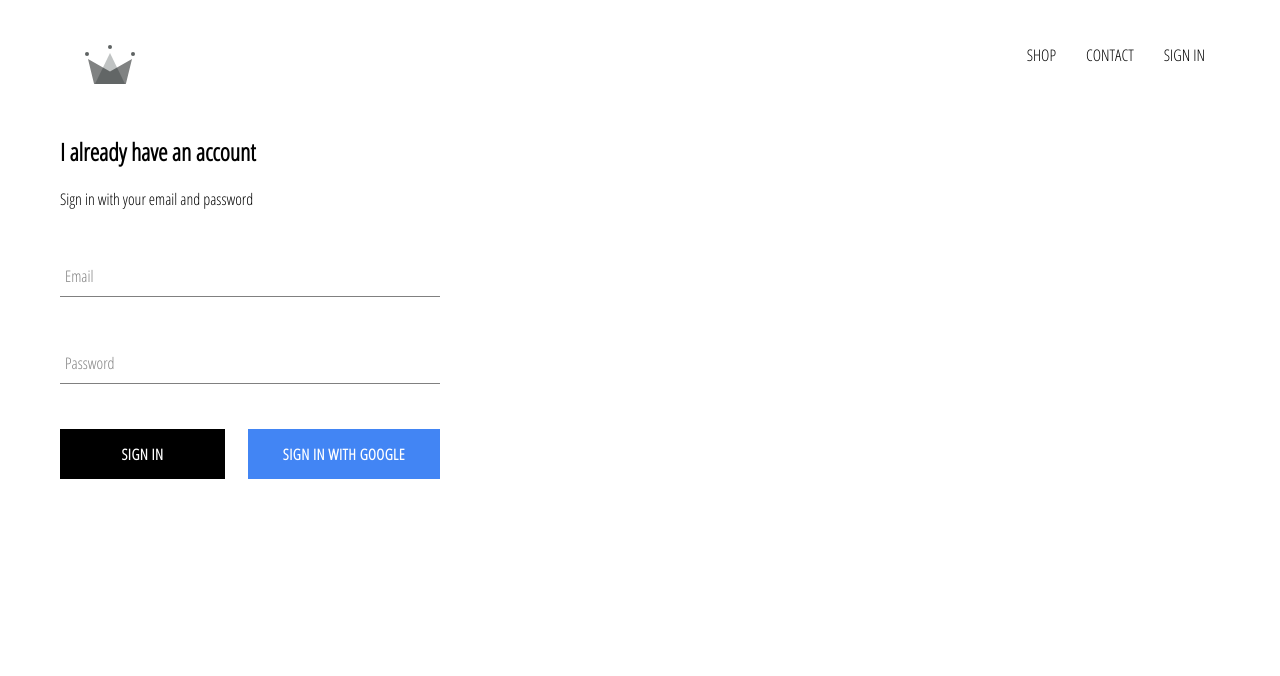
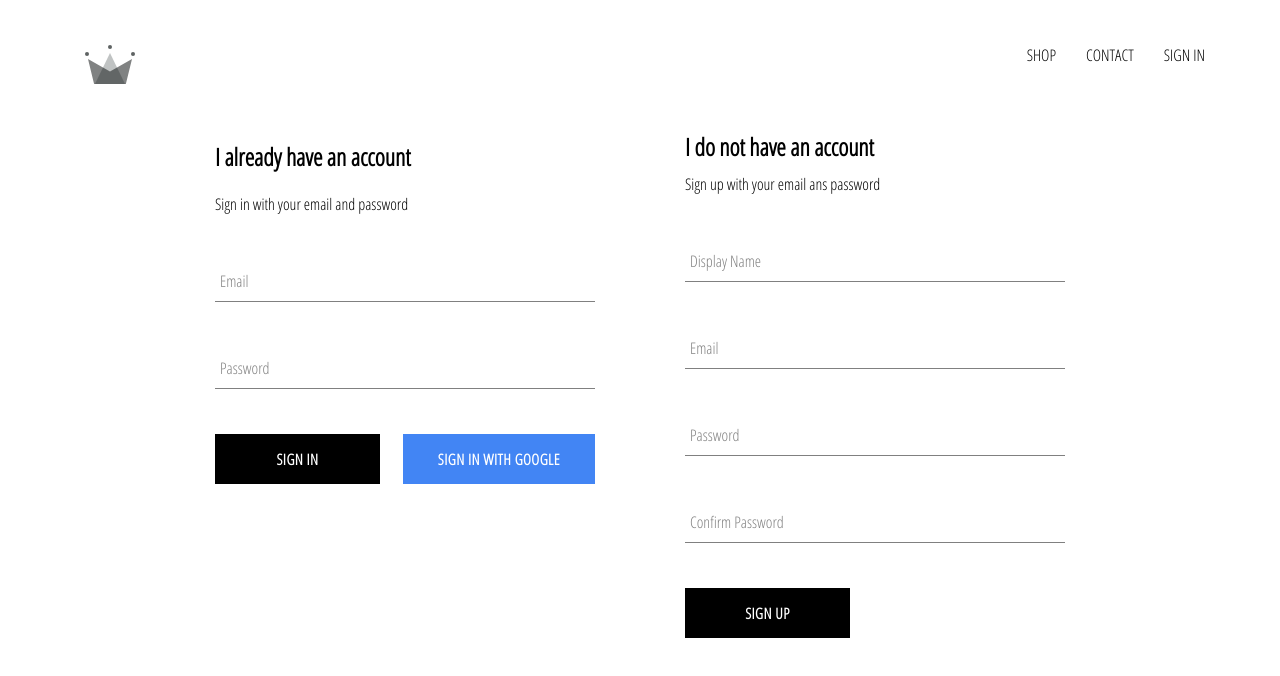
Before and after one commit to sarthakhanna0300/crwn-clothing, a React (Create React App) app: page /signin in a window 1280 px wide. Shown: the top 676 px of the page. Built offline with nearby package versions, Linux system fonts and the light colour scheme; no server answers.

Commit message:
Finishing sign in and sign up handleSubmit

```diff
--- a/src/App.js
+++ b/src/App.js
@@ -5,7 +5,7 @@
 import ShopPage from './pages/shop/shop.component';
 import Header from './components/header/header.component';
 import SignInAndSignUpPage from './pages/sign-in-and-sign-up/sign-in-and-sign-up.component';
-import { auth } from './firebase/firebase.utils';
+import { auth,createUserProfileDocument } from './firebase/firebase.utils';
 
 
 class App extends React.Component {
@@ -18,9 +18,20 @@
 
   unsubscribeFromAuth = null;
   componentDidMount(){
-    this.unsubscribeFromAuth =auth.onAuthStateChanged(user=>{
-      this.setState({currentUser:user});
-      console.log(user);
+    this.unsubscribeFromAuth =auth.onAuthStateChanged(async userAuth=>{
+      if(userAuth){
+        const userRef=await createUserProfileDocument(userAuth);
+
+        userRef.onSnapshot(snapShot=>{
+          this.setState({
+            currentUser:{
+              id:snapShot.id,
+              ...snapShot.data()
+            }
+          });
+        });
+      }
+      this.setState({currentUser:userAuth});
     })
   };
 
--- a/src/components/custom-button/custom-button.component.jsx
+++ b/src/components/custom-button/custom-button.component.jsx
@@ -2,10 +2,10 @@
 
 import './custom-button.styles.scss'
 
-const CustomButon = ({children,isGoogleSignIn,...otherProps})=>(
+const CustomButton = ({children,isGoogleSignIn,...otherProps})=>(
   <button className={`${isGoogleSignIn ? 'google-sign-in ': ''}custom-button`} {...otherProps}>
     {children}
   </button>
 );
 
-export default CustomButon;
+export default CustomButton;
--- a/src/components/sign-in/sign-in.component.jsx
+++ b/src/components/sign-in/sign-in.component.jsx
@@ -2,7 +2,7 @@
 import  './sign-in.styles.scss';
 import FormInput from '../form-input/form-input.component';
 import CustomButton from '../custom-button/custom-button.component';
-import { signInWithGoogle } from '../../firebase/firebase.utils';
+import { auth,signInWithGoogle } from '../../firebase/firebase.utils';
 class SignIn extends React.Component{
   constructor(props){
     super();
@@ -11,10 +11,19 @@
       password:''
     }
   }
-  handleSubmit =event =>{
+
+  handleSubmit = async event =>{
     event.preventDefault();
-    this.setState({email:'' ,password:''})
-  }
+    const {email,password}= this.state;
+
+    try{
+      await auth.signInWithEmailAndPassword(email,password);
+      this.setState({email:'',password:''});
+    }
+    catch(error){
+      console.log(error);
+    }
+  };
   handleChange= event =>{
     const {value,name} = event.target;
     this.setState({[name]:value});
@@ -30,7 +39,7 @@
           <FormInput name="password" type="password" value={this.state.password} handleChange={this.handleChange} label="Password" required />
           <div className="buttons">
           <CustomButton  type="submit" >Sign in</CustomButton>
-          <CustomButton  onClick={signInWithGoogle} isGoogleSignIn>Sign in With Google</CustomButton>
+          <CustomButton  type="button"onClick={signInWithGoogle} isGoogleSignIn>Sign in With Google</CustomButton>
           </div>
         </form>
       </div>
--- /dev/null
+++ b/src/components/sign-up/sign-up.component.jsx
@@ -0,0 +1,63 @@
+import React from 'react';
+import  './sign-up.styles.scss';
+import FormInput from '../form-input/form-input.component';
+import CustomButton from '../custom-button/custom-button.component';
+import { auth,createUserProfileDocument } from '../../firebase/firebase.utils';
+
+class SignUp extends React.Component {
+  constructor(){
+    super();
+
+    this.state={
+      displayName: '',
+      email:'',
+      password:'',
+      confirmPassword:''
+    };
+  }
+  handleSubmit = async event =>{
+    event.preventDefault();
+    const {displayName,email,password,confirmPassword}=this.state;
+    if(password !== confirmPassword){
+      alert('Passwords dont match');
+      return;
+    }
+    try{
+      const {user} = await auth.createUserWithEmailAndPassword(email,password);
+      await createUserProfileDocument(user,{displayName});
+      this.setState=({
+        displayName: '',
+        email:'',
+        password:'',
+        confirmPassword:''
+      });
+    }catch(error){
+      console.error(error);
+    }
+  }
+      handleChange = event =>{
+        const {value,name} = event.target;
+        this.setState({[name]:value});
+      }
+  render(){
+    return(
+      <div className="sign-up">
+          <h2 className="title">I do not have an account</h2>
+          <span>Sign up with your email ans password</span>
+          <form className="sign-up-form" onSubmit={this.handleSubmit}>
+            <FormInput type="text" name="displayName" value={this.state.displayName} onChange={this.handleChange}
+            label="Display Name" required/>
+            <FormInput type="email" name="email" value={this.state.email} onChange={this.handleChange}
+            label="Email" required/>
+            <FormInput type="password" name="password" value={this.state.password} onChange={this.handleChange}
+            label="Password" required/>
+            <FormInput type="password" name="confirmPassword" value={this.state.confirmPassword} onChange={this.handleChange}
+            label="Confirm Password" required/>
+            <CustomButton type="Submit">SIGN UP</CustomButton>
+          </form>
+      </div>
+    )
+  }
+}
+
+export default SignUp
--- /dev/null
+++ b/src/components/sign-up/sign-up.styles.scss
@@ -0,0 +1,14 @@
+.sign-up{
+  width: 380px;
+  display: flex;
+  flex-direction: column;
+}
+
+.title{
+  margin: 10px 0;
+}
+
+// .buttons{
+//   display: flex;
+//   justify-content: space-between;
+// }
--- a/src/firebase/firebase.utils.js
+++ b/src/firebase/firebase.utils.js
@@ -13,10 +13,33 @@
   measurementId: "G-J3ZMXWDL6T"
 }
 
+export const  createUserProfileDocument = async (userAuth,additionalData) => {
+  if(!userAuth)
+  return;
+
+  const userRef = firestore.doc(`users/${userAuth.uid}`);
+  const snapShot = await userRef.get();
+  if(!snapShot.exists){
+    const {displayName , email} =userAuth;
+    const createdAt= new Date();
+    try{
+      await userRef.set({
+        displayName,
+        email,
+        createdAt,
+        ...additionalData
+      })
+    } catch(error){
+      console.log('error creating user',error.message);
+    }
+  }
+  return userRef;
+}
+
 firebase.initializeApp(config);
 
 export const auth = firebase.auth();
-export const authfirestore = firebase.firestore();
+export const firestore = firebase.firestore();
 
 const provider = new firebase.auth.GoogleAuthProvider();
 provider.setCustomParameters({prompt:'select_account'});
--- a/src/pages/sign-in-and-sign-up/sign-in-and-sign-up.component.jsx
+++ b/src/pages/sign-in-and-sign-up/sign-in-and-sign-up.component.jsx
@@ -1,9 +1,11 @@
 import React from 'react';
 import  './sign-in-and-sign-up.styles.scss';
 import SignIn from '../../components/sign-in/sign-in.component';
+import SignUp from '../../components/sign-up/sign-up.component';
 const SignInAndSignUpPage = ()=>(
   <div className="sign-in-and-sign-up">
     <SignIn/>
+    <SignUp/>
   </div>
 )
 
--- a/src/pages/sign-in-and-sign-up/sign-in-and-sign-up.styles.scss
+++ b/src/pages/sign-in-and-sign-up/sign-in-and-sign-up.styles.scss
@@ -0,0 +1,6 @@
+.sign-in-and-sign-up {
+  width: 850px;
+  display: flex;
+  justify-content: space-between;
+  margin: 30px auto;
+}
```
